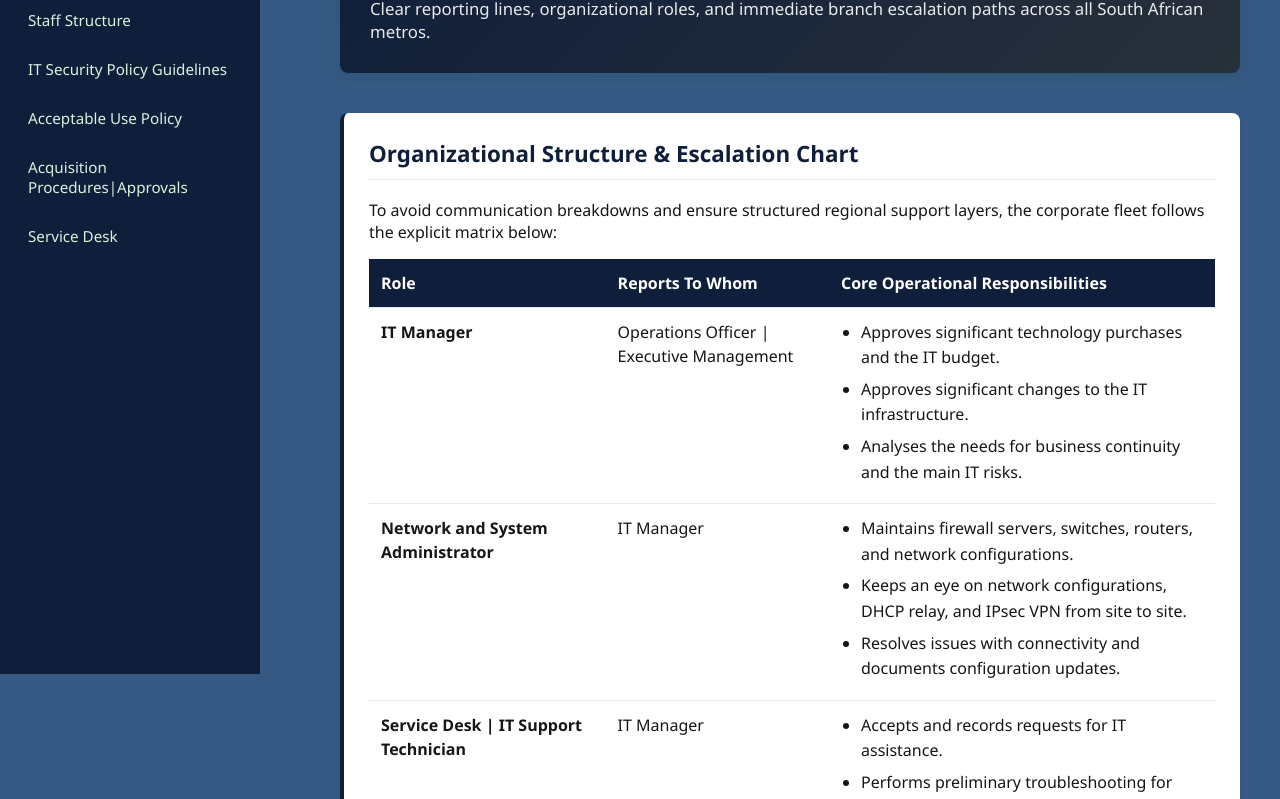
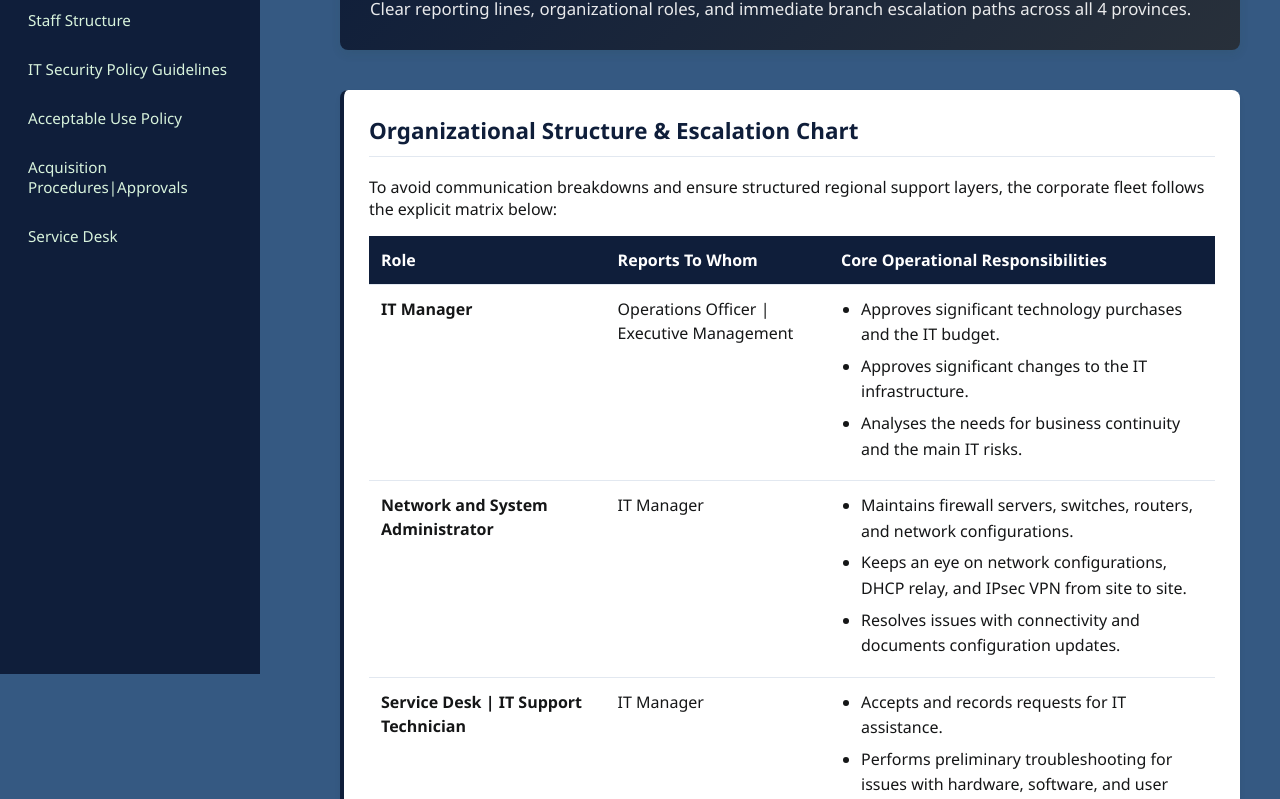
Before and after one commit to Zaneparks87/Three-Musketeers-WIL-GROUP-ASSIGNMENT, a plain HTML site: page structure.html in a window 1280 px wide. Shown: the part 126-925 px from the top of the page. Drawn offline with Linux system fonts and the light colour scheme.

Commit message:
Update system structure.html

```diff
--- a/structure.html
+++ b/structure.html
@@ -83,7 +83,7 @@
     <main id="main-content">
         <header class="header-banner">
             <h1> IT Department Staff Structure</h1>
-            <p>Clear reporting lines, organizational roles, and immediate branch escalation paths across all South African metros.</p>
+            <p>Clear reporting lines, organizational roles, and immediate branch escalation paths across all 4 provinces.</p>
         </header>
 
         <div class="section-card">
```
